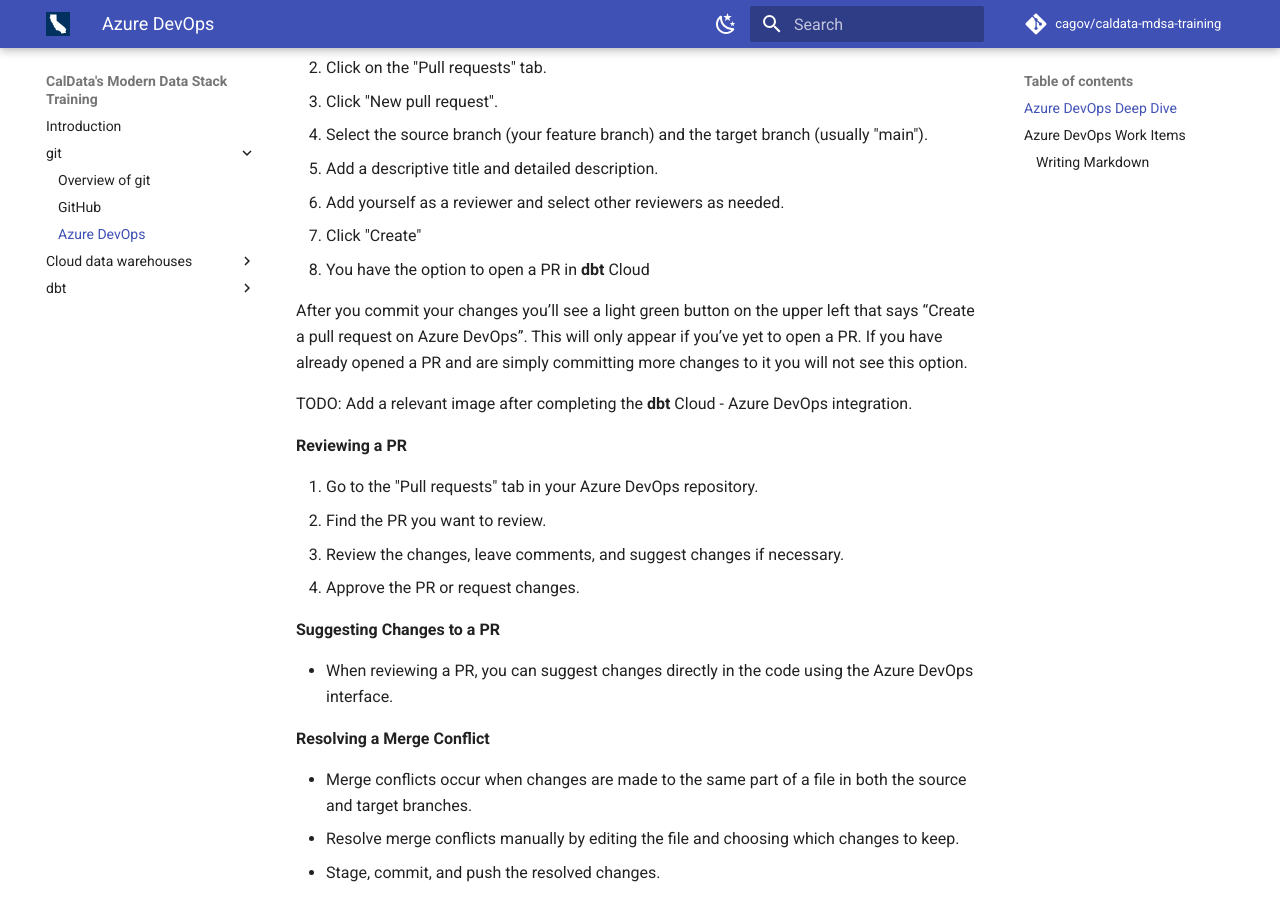
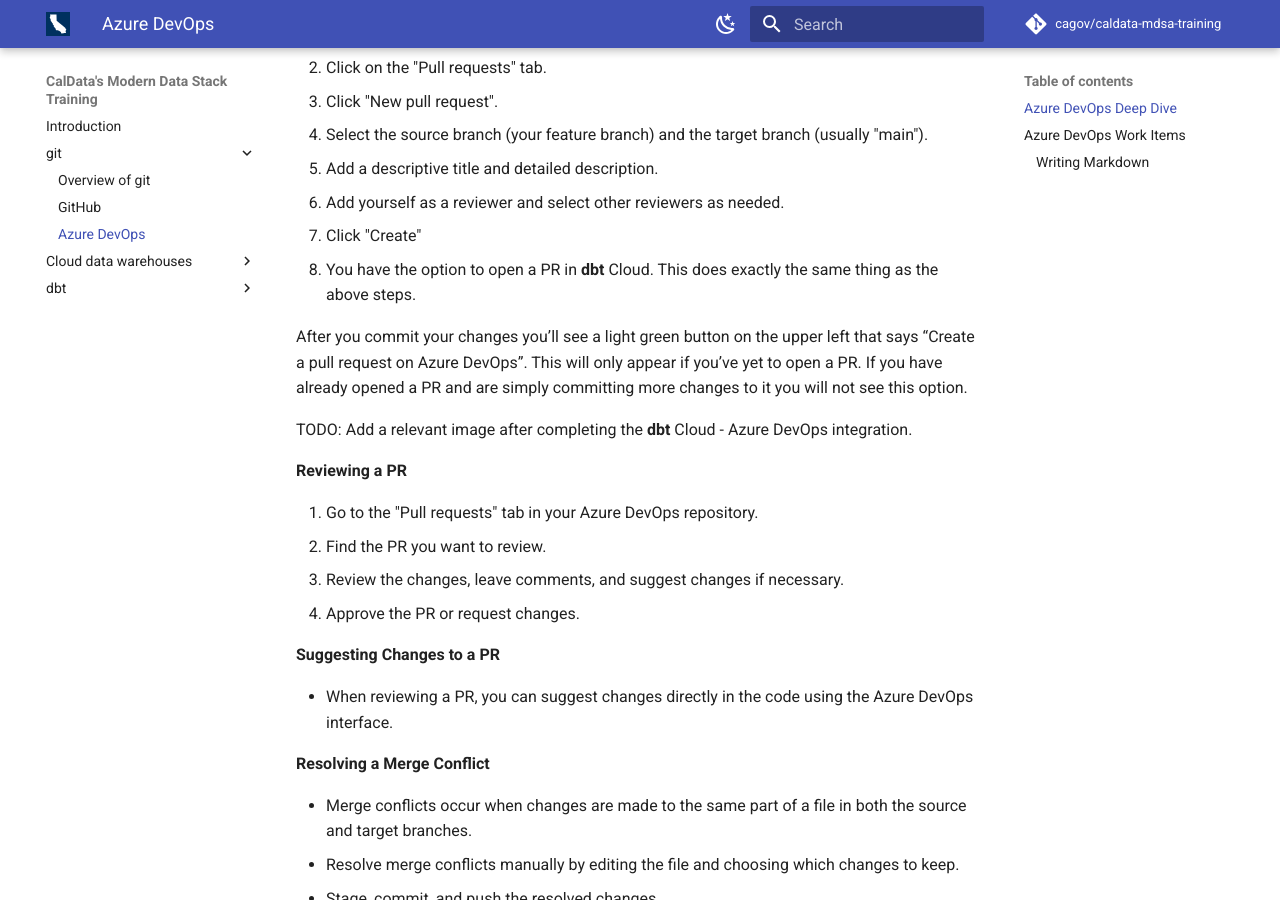
Before and after one commit to cagov/caldata-mdsa-training, an MkDocs documentation site: the page built from docs/git/devops.md, in a window 1280 px wide and 900 px high, scrolled down 3018 px. Built offline with MkDocs 1.6.1 and Material for MkDocs 9.7.7, drawn with Linux system fonts in a browser that asks for light colours; comment, search, counter and statistics services are not loaded.

Commit message:
Update docs/git/devops.md
Co-authored-by: Ian Rose <ian.r.rose@gmail.com>

```diff
--- a/docs/git/devops.md
+++ b/docs/git/devops.md
@@ -102,7 +102,7 @@
 5. Add a descriptive title and detailed description.
 6. Add yourself as a reviewer and select other reviewers as needed.
 7. Click "Create"
-8. You have the option to open a PR in **dbt** Cloud
+8. You have the option to open a PR in **dbt** Cloud. This does exactly the same thing as the above steps.
 
 After you commit your changes you’ll see a light green button on the upper left that says “Create a pull request on Azure DevOps”. This will only appear if you’ve yet to open a PR. If you have already opened a PR and are simply committing more changes to it you will not see this option.
 
```
